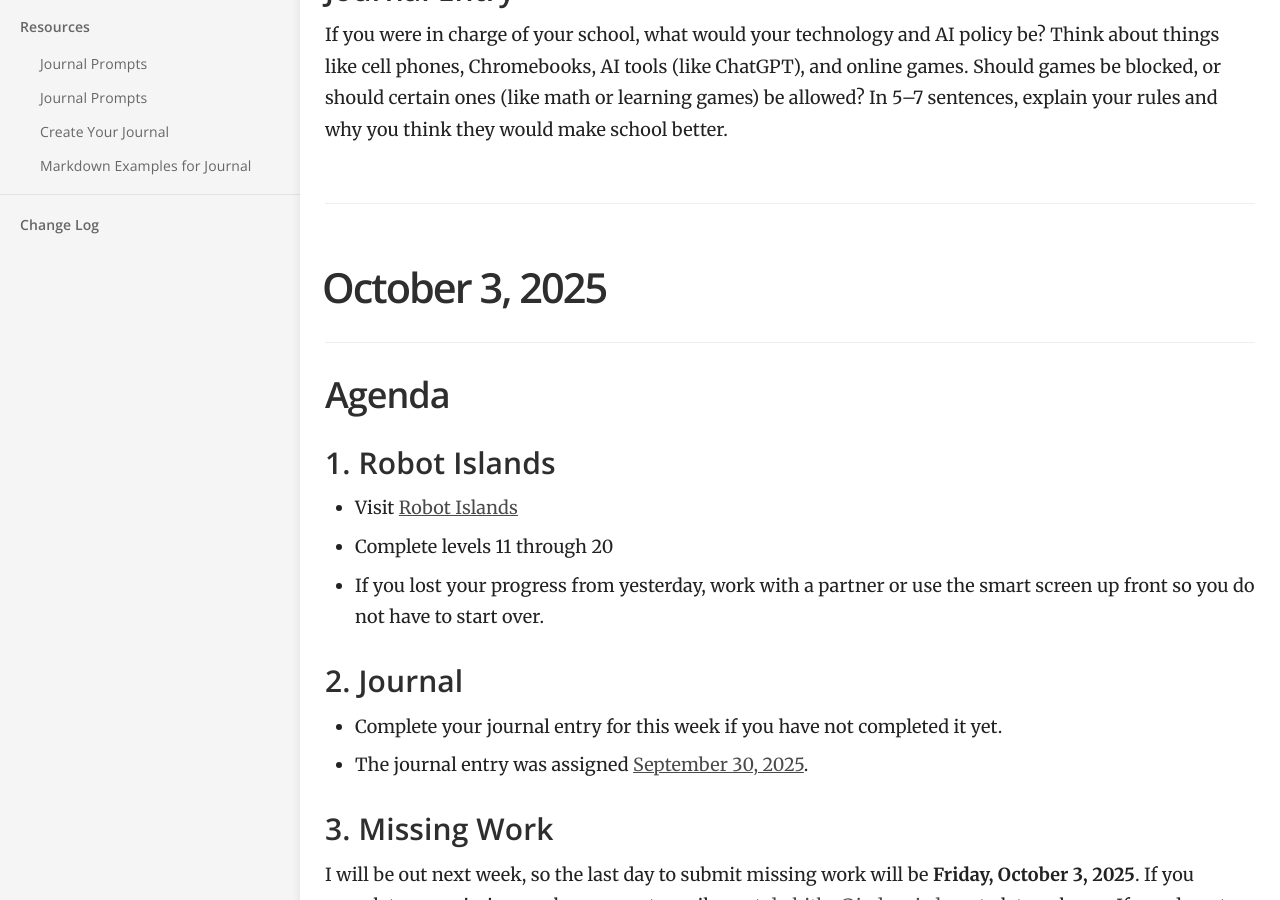
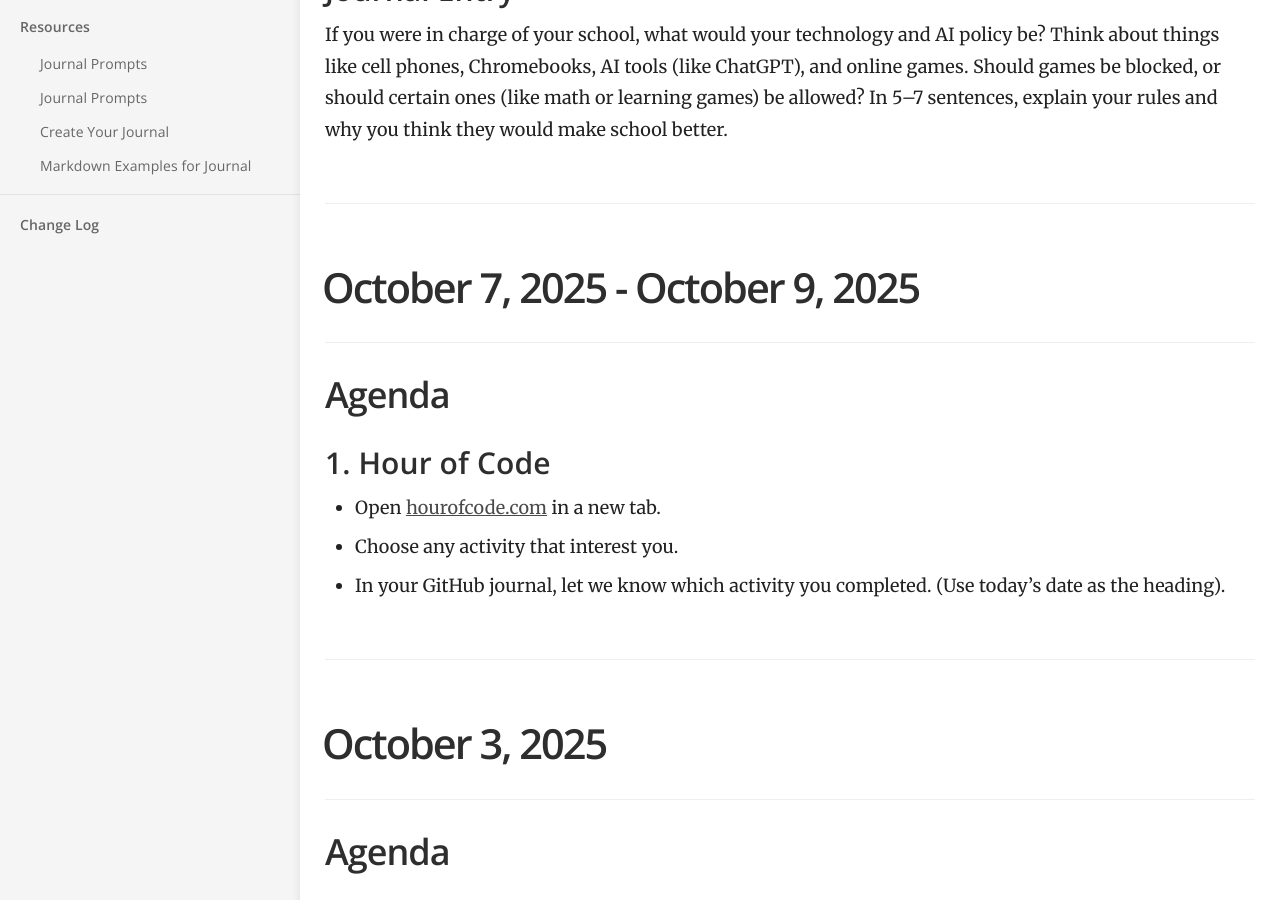
Before and after one commit to mswhitby/classroom, a Jekyll site: the page built from _docs/classes/1st.md, in a window 1280 px wide and 900 px high, scrolled down 486 px. Built offline with Jekyll 4.4.1, drawn with Linux system fonts in a browser that asks for light colours.

Commit message:
Updated assignments

```diff
--- a/_docs/classes/1st.md
+++ b/_docs/classes/1st.md
@@ -12,6 +12,18 @@ order: 1
 ### Journal Entry
 
 If you were in charge of your school, what would your technology and AI policy be? Think about things like cell phones, Chromebooks, AI tools (like ChatGPT), and online games. Should games be blocked, or should certain ones (like math or learning games) be allowed? In 5–7 sentences, explain your rules and why you think they would make school better.
+
+----
+
+# October 7, 2025 - October 9, 2025
+
+## Agenda
+
+### 1. Hour of Code
+
+- Open [hourofcode.com](https://hourofcode.com/us) in a new tab.
+- Choose any activity that interest you.
+- In your GitHub journal, let we know which activity you completed. (Use today’s date as the heading).
 
 ----
 
```
Also changed, not shown: _docs/classes/3rd.md (+12 -0 lines), _docs/classes/7th.md (+12 -0 lines).
